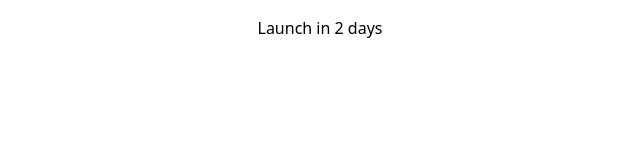
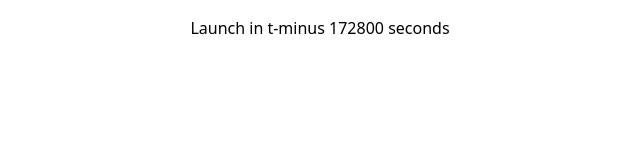
Before and after one commit to botSense/website, a React (Create React App) app: page / in a window 1280 px wide. Shown: the top 160 px of the page, without its empty margins (320-960 px from the left). Built offline with nearby package versions, Linux system fonts and the light colour scheme.

Commit message:
Launch timer set

```diff
--- a/src/App.js
+++ b/src/App.js
@@ -3,7 +3,7 @@ import React from "react";
 const App = () => {
   return (
     <div className="App">
-      <h3 className=" text-center p-4">Launch in 2 days</h3>
+      <h3 className=" text-center p-4">Launch in t-minus 172800 seconds</h3>
     </div>
   );
 };
```
